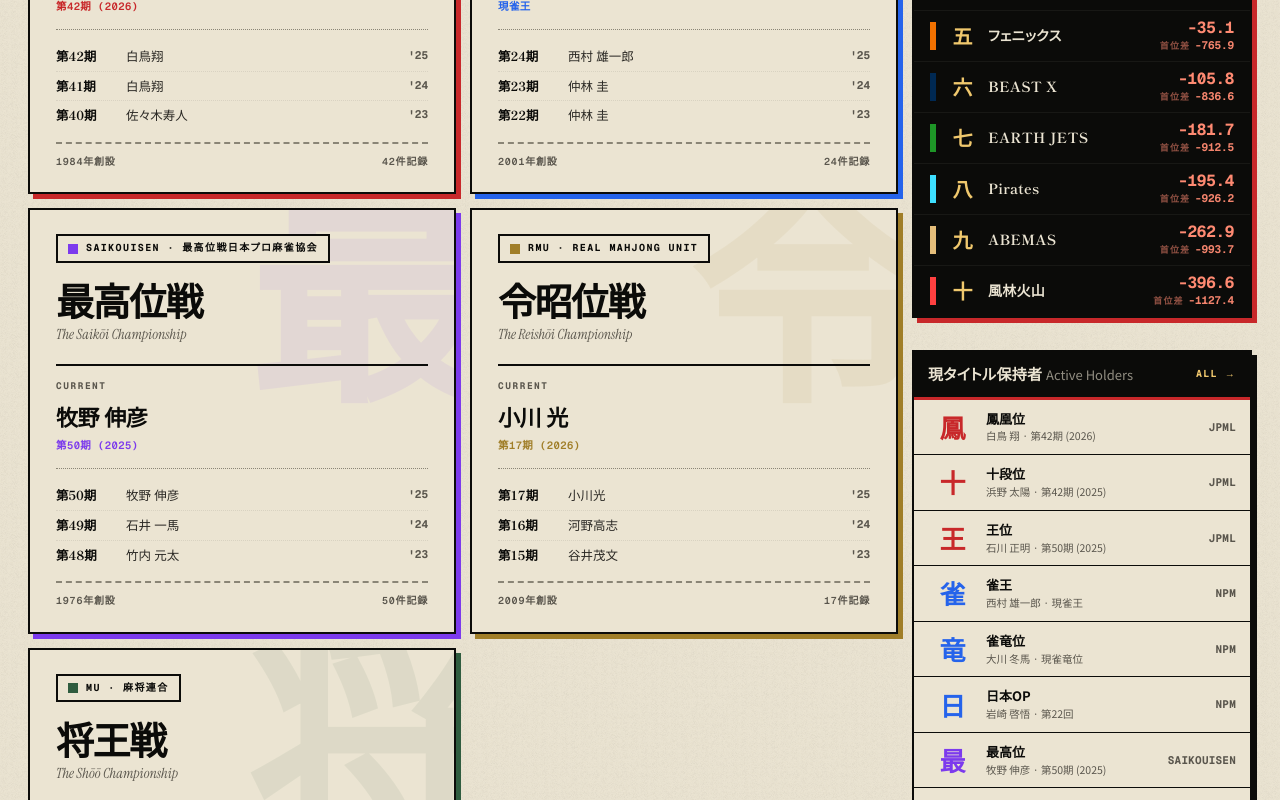
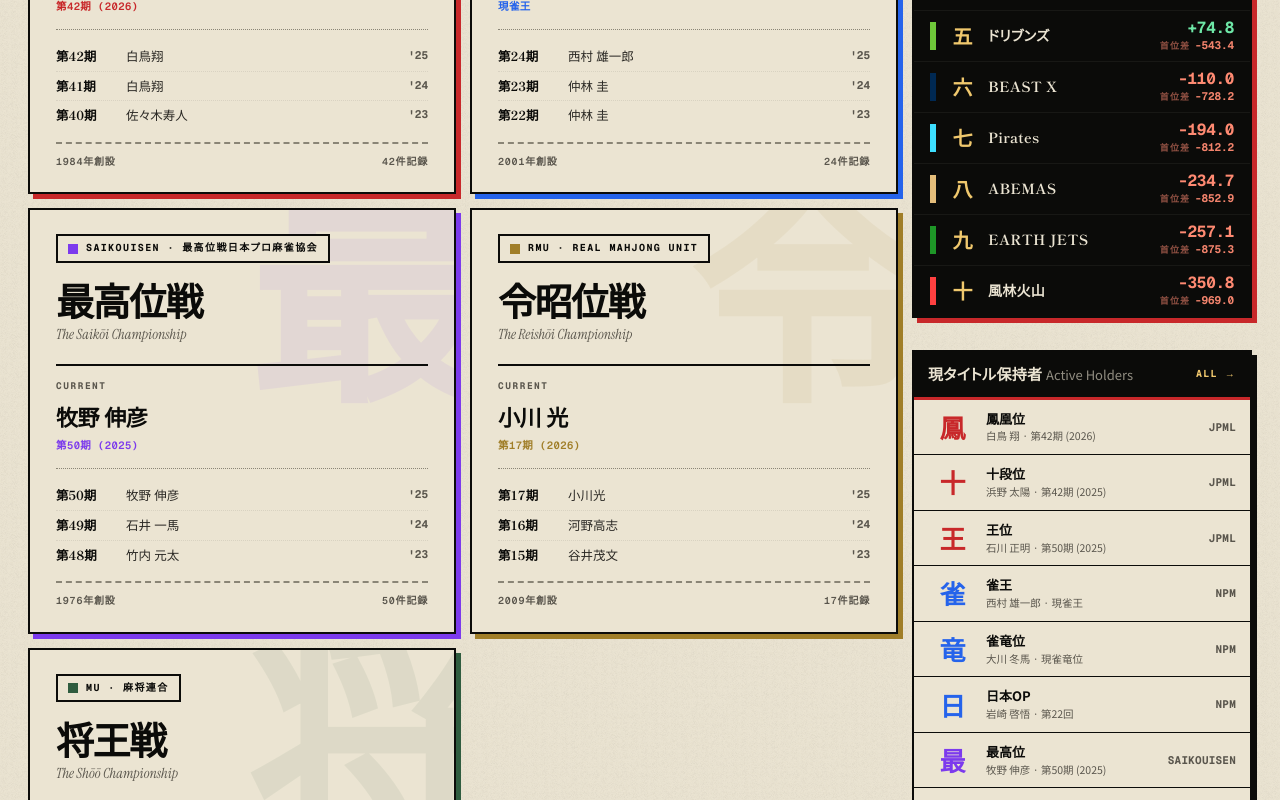
Before and after one commit to icnmyb/tsumora, a Next.js app: page / in a window 1280 px wide. Shown: the part 1619-2419 px from the top of the page. Built offline with nearby package versions, Linux system fonts and the light colour scheme.

Commit message:
Mリーグ11月13日結果を反映

```diff
--- a/app/mleague/season-data.ts
+++ b/app/mleague/season-data.ts
@@ -54,7 +54,7 @@ const SCHEDULE_TEAM_SLUGS: Record<MLeagueTeamId, string> = {
   pirates: "pirates",
 };
 
-const COMPLETED_THROUGH = "2026-11-12";
+const COMPLETED_THROUGH = "2026-11-13";
 
 const upcomingMatches: RegularSeasonMatch[] = MLEAGUE_REGULAR_2026_27_TABLES
   .filter(([date]) => date > COMPLETED_THROUGH)
@@ -68,26 +68,26 @@ export const REGULAR_2026_27 = {
   season: "2026-27",
   startDate: "2026-09-14",
   asOf: COMPLETED_THROUGH,
-  gamesPlayed: 132,
+  gamesPlayed: 136,
   totalGames: 300,
   summary:
-    "大和証券Mリーグ2026-27は11月12日終了時点で132試合を消化。醍醐大、伊達朱里紗、尻無濱航、堀慎吾が同日のトップを獲得し、KADOKAWAサクラナイツが730.8ptで暫定首位に立った。",
+    "大和証券Mリーグ2026-27は11月13日終了時点で136試合を消化。永井孝典、朝倉康心、佐野ひなこ、茅森早香が同日のトップを獲得し、KADOKAWAサクラナイツが618.2ptで暫定首位に立った。",
   standings: [
-    { rank: 1, teamSlug: "sakura-knights", points: 730.8, gamesPlayed: 54, gamesTotal: 120, firsts: 23, bestScore: 62800 },
-    { rank: 2, teamSlug: "raiden", points: 197.7, gamesPlayed: 52, gamesTotal: 120, firsts: 17, bestScore: 81900 },
+    { rank: 1, teamSlug: "sakura-knights", points: 618.2, gamesPlayed: 56, gamesTotal: 120, firsts: 23, bestScore: 62800 },
+    { rank: 2, teamSlug: "raiden", points: 180.1, gamesPlayed: 54, gamesTotal: 120, firsts: 17, bestScore: 81900 },
     { rank: 3, teamSlug: "konami", points: 174.2, gamesPlayed: 54, gamesTotal: 120, firsts: 17, bestScore: 62200 },
-    { rank: 4, teamSlug: "drivens", points: 74.8, gamesPlayed: 54, gamesTotal: 120, firsts: 15, bestScore: 66700 },
-    { rank: 5, teamSlug: "phoenix", points: -35.1, gamesPlayed: 52, gamesTotal: 120, firsts: 10, bestScore: 53500 },
-    { rank: 6, teamSlug: "beast-x", points: -105.8, gamesPlayed: 52, gamesTotal: 120, firsts: 11, bestScore: 82700 },
-    { rank: 7, teamSlug: "earth-jets", points: -181.7, gamesPlayed: 52, gamesTotal: 120, firsts: 12, bestScore: 61800 },
-    { rank: 8, teamSlug: "pirates", points: -195.4, gamesPlayed: 54, gamesTotal: 120, firsts: 9, bestScore: 54200 },
-    { rank: 9, teamSlug: "abemas", points: -262.9, gamesPlayed: 52, gamesTotal: 120, firsts: 10, bestScore: 81600 },
-    { rank: 10, teamSlug: "furinkazan", points: -396.6, gamesPlayed: 52, gamesTotal: 120, firsts: 8, bestScore: 46300 },
+    { rank: 4, teamSlug: "phoenix", points: 99.3, gamesPlayed: 54, gamesTotal: 120, firsts: 12, bestScore: 71100 },
+    { rank: 5, teamSlug: "drivens", points: 74.8, gamesPlayed: 54, gamesTotal: 120, firsts: 15, bestScore: 66700 },
+    { rank: 6, teamSlug: "beast-x", points: -110.0, gamesPlayed: 54, gamesTotal: 120, firsts: 11, bestScore: 82700 },
+    { rank: 7, teamSlug: "pirates", points: -194.0, gamesPlayed: 56, gamesTotal: 120, firsts: 10, bestScore: 62600 },
+    { rank: 8, teamSlug: "abemas", points: -234.7, gamesPlayed: 54, gamesTotal: 120, firsts: 10, bestScore: 81600 },
+    { rank: 9, teamSlug: "earth-jets", points: -257.1, gamesPlayed: 54, gamesTotal: 120, firsts: 12, bestScore: 61800 },
+    { rank: 10, teamSlug: "furinkazan", points: -350.8, gamesPlayed: 54, gamesTotal: 120, firsts: 9, bestScore: 74600 },
   ] satisfies RegularSeasonStanding[],
   playerStats: [
-    { playerId: "setokuma", teamSlug: "raiden", games: 13, firsts: 8, seconds: 2, thirds: 3, fourths: 0, points: 503.8, bestScore: 81900 },
+    { playerId: "setokuma", teamSlug: "raiden", games: 14, firsts: 8, seconds: 2, thirds: 4, fourths: 0, points: 483.8, bestScore: 81900 },
     { playerId: "honda", teamSlug: "raiden", games: 16, firsts: 7, seconds: 3, thirds: 6, fourths: 0, points: 354.4, bestScore: 62300 },
-    { playerId: "okada", teamSlug: "sakura-knights", games: 12, firsts: 8, seconds: 1, thirds: 0, fourths: 3, points: 337.9, bestScore: 62800 },
+    { playerId: "okada", teamSlug: "sakura-knights", games: 13, firsts: 8, seconds: 1, thirds: 0, fourths: 4, points: 273.9, bestScore: 62800 },
     { playerId: "hiro-shibata", teamSlug: "earth-jets", games: 16, firsts: 7, seconds: 3, thirds: 4, fourths: 2, points: 250.6, bestScore: 61800 },
     { playerId: "watanabe", teamSlug: "drivens", games: 15, firsts: 7, seconds: 3, thirds: 1, fourths: 4, points: 231.8, bestScore: 47700 },
     { playerId: "sasaki", teamSlug: "konami", games: 16, firsts: 7, seconds: 1, thirds: 2, fourths: 6, points: 151.2, bestScore: 62200 },
@@ -95,46 +95,46 @@ export const REGULAR_2026_27 = {
     { playerId: "taii", teamSlug: "abemas", games: 15, firsts: 5, seconds: 2, thirds: 4, fourths: 4, points: 82.5, bestScore: 81600 },
     { playerId: "hori", teamSlug: "sakura-knights", games: 14, firsts: 8, seconds: 0, thirds: 2, fourths: 4, points: 245.6, bestScore: 59300 },
     { playerId: "daigo", teamSlug: "phoenix", games: 15, firsts: 4, seconds: 6, thirds: 3, fourths: 2, points: 133.8, bestScore: 53500 },
-    { playerId: "matsumoto", teamSlug: "abemas", games: 17, firsts: 3, seconds: 9, thirds: 3, fourths: 2, points: 74.3, bestScore: 58200 },
+    { playerId: "matsumoto", teamSlug: "abemas", games: 18, firsts: 3, seconds: 10, thirds: 3, fourths: 2, points: 90.9, bestScore: 58200 },
     { playerId: "takamiya", teamSlug: "konami", games: 11, firsts: 3, seconds: 3, thirds: 4, fourths: 1, points: 88.5, bestScore: 40100 },
-    { playerId: "tojo", teamSlug: "beast-x", games: 14, firsts: 3, seconds: 3, thirds: 5, fourths: 3, points: 29.3, bestScore: 82700 },
+    { playerId: "tojo", teamSlug: "beast-x", games: 15, firsts: 3, seconds: 3, thirds: 6, fourths: 3, points: 4.4, bestScore: 82700 },
     { playerId: "takizawa", teamSlug: "konami", games: 13, firsts: 4, seconds: 3, thirds: 2, fourths: 4, points: 23.5, bestScore: 59500 },
     { playerId: "nakabayashi", teamSlug: "pirates", games: 16, firsts: 5, seconds: 4, thirds: 3, fourths: 4, points: 50.3, bestScore: 48700 },
-    { playerId: "katsumata", teamSlug: "furinkazan", games: 14, firsts: 3, seconds: 6, thirds: 3, fourths: 2, points: 35.3, bestScore: 45300 },
+    { playerId: "katsumata", teamSlug: "furinkazan", games: 15, firsts: 3, seconds: 6, thirds: 4, fourths: 2, points: 6.5, bestScore: 45300 },
     { playerId: "nakata", teamSlug: "beast-x", games: 11, firsts: 3, seconds: 2, thirds: 2, fourths: 4, points: -25.0, bestScore: 69300 },
-    { playerId: "sano_hinako", teamSlug: "phoenix", games: 9, firsts: 3, seconds: 1, thirds: 2, fourths: 3, points: 26.1, bestScore: 52500 },
+    { playerId: "sano_hinako", teamSlug: "phoenix", games: 10, firsts: 4, seconds: 1, thirds: 2, fourths: 3, points: 89.4, bestScore: 63300 },
     { playerId: "suzuki-y", teamSlug: "pirates", games: 14, firsts: 2, seconds: 7, thirds: 1, fourths: 4, points: -30.0, bestScore: 54200 },
     { playerId: "asami", teamSlug: "drivens", games: 11, firsts: 3, seconds: 3, thirds: 3, fourths: 2, points: 34.2, bestScore: 50800 },
     { playerId: "suzuki-t", teamSlug: "drivens", games: 13, firsts: 3, seconds: 2, thirds: 5, fourths: 3, points: -20.9, bestScore: 62300 },
-    { playerId: "suzuki-d", teamSlug: "beast-x", games: 13, firsts: 2, seconds: 4, thirds: 4, fourths: 3, points: -29.8, bestScore: 64700 },
+    { playerId: "suzuki-d", teamSlug: "beast-x", games: 14, firsts: 2, seconds: 5, thirds: 4, fourths: 3, points: -9.1, bestScore: 64700 },
     { playerId: "nikaido-a", teamSlug: "furinkazan", games: 11, firsts: 2, seconds: 2, thirds: 6, fourths: 1, points: -68.2, bestScore: 41900 },
-    { playerId: "aikawa", teamSlug: "earth-jets", games: 12, firsts: 2, seconds: 4, thirds: 5, fourths: 1, points: -48.1, bestScore: 38000 },
+    { playerId: "aikawa", teamSlug: "earth-jets", games: 13, firsts: 2, seconds: 4, thirds: 6, fourths: 1, points: -73.1, bestScore: 38000 },
     { playerId: "uchikawa", teamSlug: "furinkazan", games: 14, firsts: 2, seconds: 5, thirds: 2, fourths: 5, points: -134.9, bestScore: 46300 },
-    { playerId: "akutsu", teamSlug: "sakura-knights", games: 13, firsts: 2, seconds: 4, thirds: 4, fourths: 3, points: -73.7, bestScore: 62700 },
-    { playerId: "kayamori", teamSlug: "phoenix", games: 12, firsts: 2, seconds: 4, thirds: 2, fourths: 4, points: -78.4, bestScore: 49700 },
+    { playerId: "akutsu", teamSlug: "sakura-knights", games: 14, firsts: 2, seconds: 4, thirds: 4, fourths: 4, points: -122.3, bestScore: 62700 },
+    { playerId: "kayamori", teamSlug: "phoenix", games: 13, firsts: 3, seconds: 4, thirds: 2, fourths: 4, points: -7.3, bestScore: 71100 },
     { playerId: "shimoishi", teamSlug: "beast-x", games: 14, firsts: 3, seconds: 4, thirds: 2, fourths: 5, points: -80.3, bestScore: 51100 },
     { playerId: "date", teamSlug: "konami", games: 14, firsts: 3, seconds: 5, thirds: 0, fourths: 6, points: -89.0, bestScore: 46200 },
-    { playerId: "asakura_koshin", teamSlug: "pirates", games: 13, firsts: 2, seconds: 4, thirds: 4, fourths: 3, points: -126.0, bestScore: 54000 },
+    { playerId: "asakura_koshin", teamSlug: "pirates", games: 14, firsts: 3, seconds: 4, thirds: 4, fourths: 3, points: -63.4, bestScore: 62600 },
     { playerId: "kurosawa", teamSlug: "raiden", games: 12, firsts: 2, seconds: 2, thirds: 5, fourths: 3, points: -111.0, bestScore: 42500 },
-    { playerId: "mizuhara", teamSlug: "pirates", games: 11, firsts: 0, seconds: 5, thirds: 5, fourths: 1, points: -89.7, bestScore: 37400 },
+    { playerId: "mizuhara", teamSlug: "pirates", games: 12, firsts: 0, seconds: 5, thirds: 5, fourths: 2, points: -150.9, bestScore: 37400 },
     { playerId: "takeuchi", teamSlug: "phoenix", games: 16, firsts: 1, seconds: 6, thirds: 6, fourths: 3, points: -116.6, bestScore: 53500 },
-    { playerId: "ishii", teamSlug: "earth-jets", games: 16, firsts: 3, seconds: 4, thirds: 3, fourths: 6, points: -191.1, bestScore: 42100 },
+    { playerId: "ishii", teamSlug: "earth-jets", games: 17, firsts: 3, seconds: 4, thirds: 3, fourths: 7, points: -241.5, bestScore: 42100 },
     { playerId: "sonoda", teamSlug: "drivens", games: 15, firsts: 2, seconds: 2, thirds: 7, fourths: 4, points: -170.3, bestScore: 66700 },
-    { playerId: "shiratori", teamSlug: "abemas", games: 10, firsts: 1, seconds: 3, thirds: 3, fourths: 3, points: -143.3, bestScore: 39300 },
+    { playerId: "shiratori", teamSlug: "abemas", games: 11, firsts: 1, seconds: 4, thirds: 3, fourths: 3, points: -131.7, bestScore: 39300 },
     { playerId: "miura", teamSlug: "earth-jets", games: 8, firsts: 0, seconds: 3, thirds: 2, fourths: 3, points: -193.1, bestScore: 31200 },
     { playerId: "hinata", teamSlug: "abemas", games: 10, firsts: 1, seconds: 0, thirds: 5, fourths: 4, points: -276.4, bestScore: 43600 },
-    { playerId: "nagai", teamSlug: "furinkazan", games: 13, firsts: 1, seconds: 3, thirds: 5, fourths: 4, points: -228.8, bestScore: 34500 },
-    { playerId: "hagiwara", teamSlug: "raiden", games: 11, firsts: 0, seconds: 0, thirds: 2, fourths: 9, points: -549.5, bestScore: 26400 },
+    { playerId: "nagai", teamSlug: "furinkazan", games: 14, firsts: 2, seconds: 3, thirds: 5, fourths: 4, points: -154.2, bestScore: 74600 },
+    { playerId: "hagiwara", teamSlug: "raiden", games: 12, firsts: 0, seconds: 1, thirds: 2, fourths: 9, points: -547.1, bestScore: 26400 },
   ] satisfies RegularSeasonPlayerStats[],
   openingResults: [
     { game: 1, winnerId: "aikawa", winnerTeamSlug: "earth-jets", points: 58.0 },
     { game: 2, winnerId: "asakura_koshin", winnerTeamSlug: "pirates", points: 54.7 },
   ] satisfies RegularSeasonMatchResult[],
   latestResults: [
-    { game: 1, winnerId: "daigo", winnerTeamSlug: "phoenix", points: 53.7 },
-    { game: 2, winnerId: "date", winnerTeamSlug: "konami", points: 57.6 },
-    { game: 3, winnerId: "shirinashihama_wataru", winnerTeamSlug: "sakura-knights", points: 73.4 },
-    { game: 4, winnerId: "hori", winnerTeamSlug: "sakura-knights", points: 79.3 },
+    { game: 1, winnerId: "nagai", winnerTeamSlug: "furinkazan", points: 74.6 },
+    { game: 2, winnerId: "asakura_koshin", winnerTeamSlug: "pirates", points: 62.6 },
+    { game: 3, winnerId: "sano_hinako", winnerTeamSlug: "phoenix", points: 63.3 },
+    { game: 4, winnerId: "kayamori", winnerTeamSlug: "phoenix", points: 71.1 },
   ] satisfies RegularSeasonMatchResult[],
   upcomingMatches,
 } as const;
```
